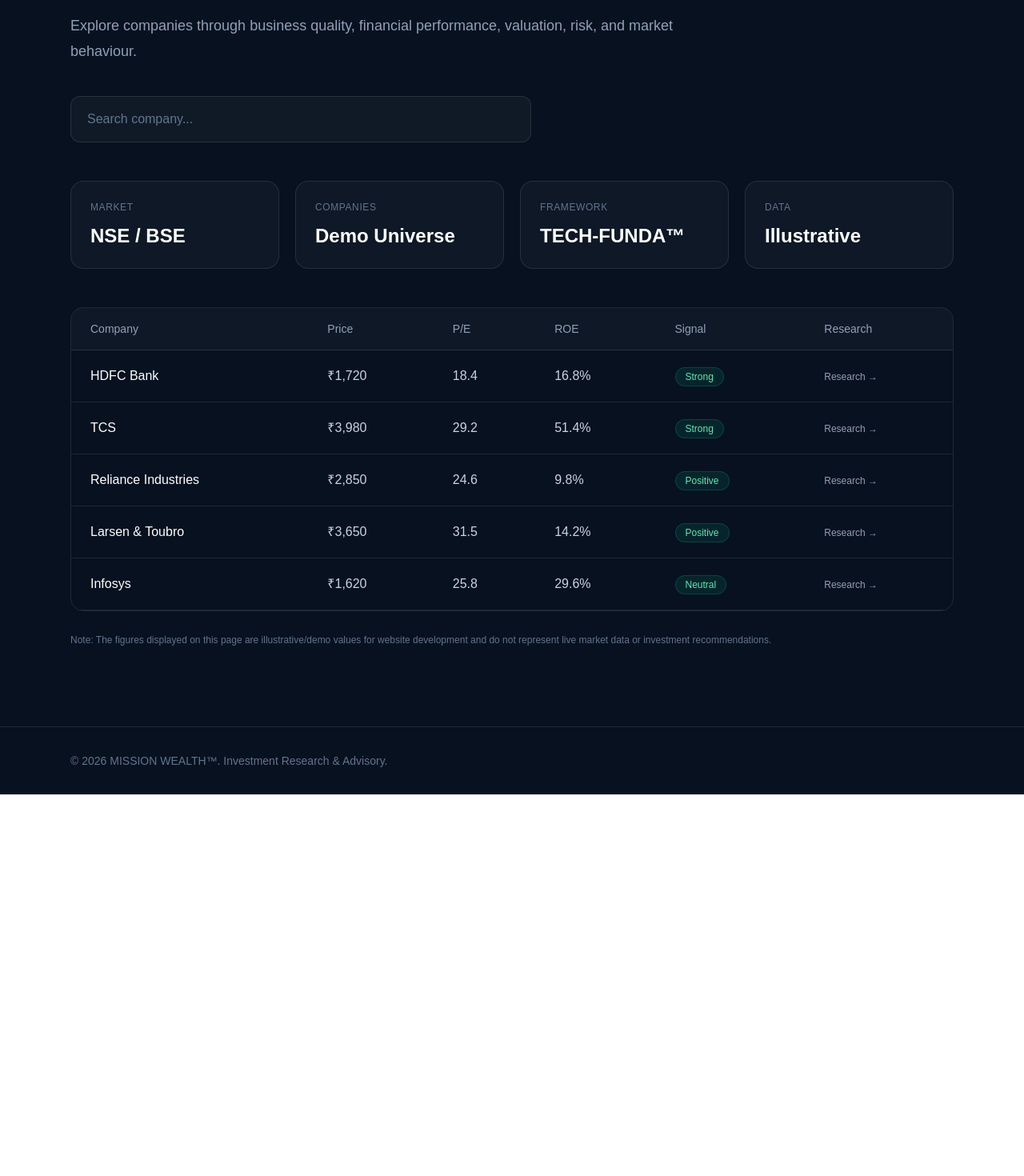
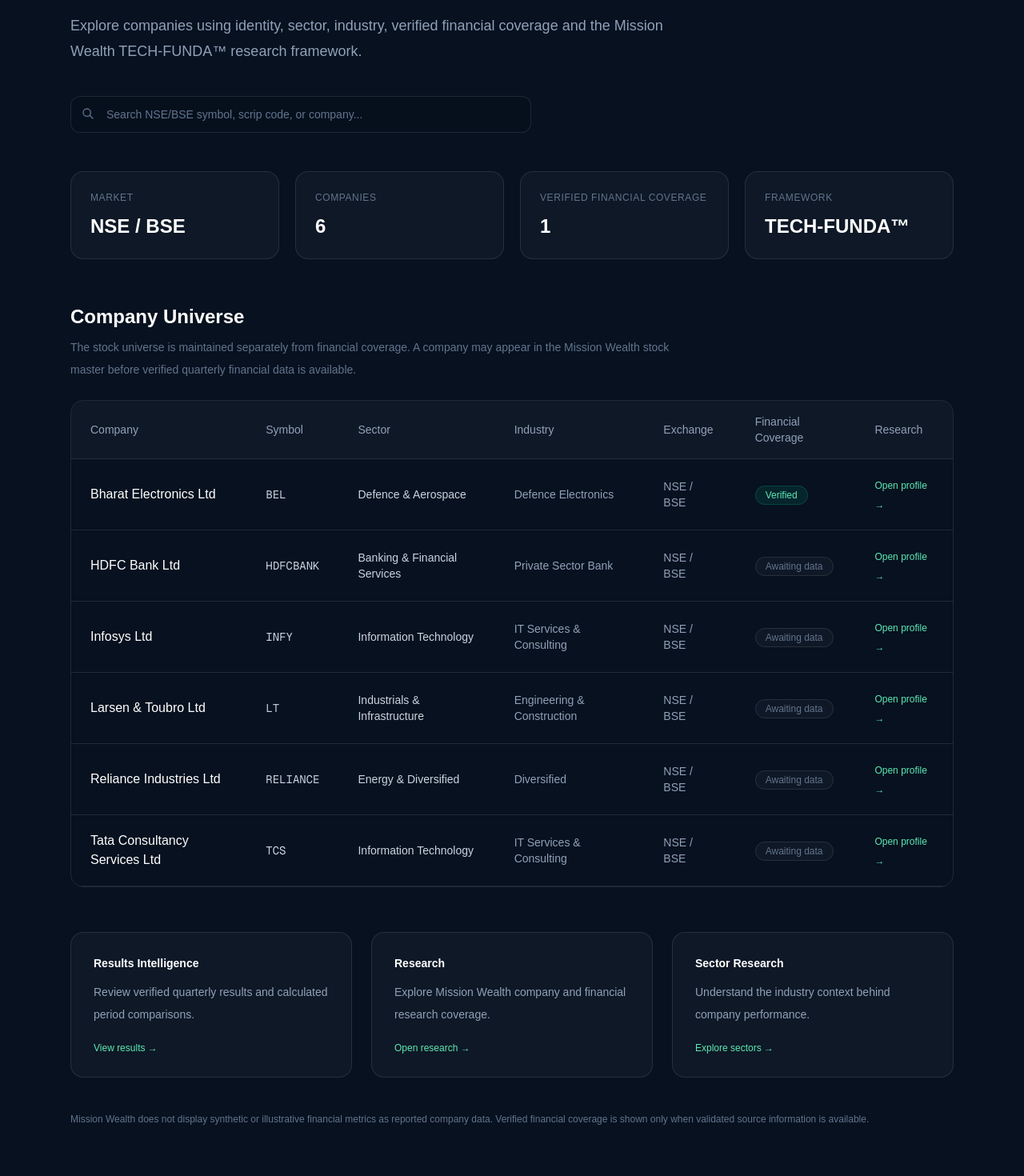
Before and after one commit to 9557690628m-design/mission-wealth, a Next.js app: page /stocks in a window 1280 px wide. Shown: the part 340-1810 px from the top of the page at 80% size. Before the commit the page ends 1333 px from the top, so only its background shows below. Built offline with nearby package versions, Linux system fonts and the light colour scheme.

Commit message:
Build scalable stock discovery page

```diff
--- a/src/app/stocks/page.tsx
+++ b/src/app/stocks/page.tsx
@@ -1,23 +1,23 @@
-"use client";
-
-import { useState } from "react";
 import Link from "next/link";
 import Navbar from "@/components/Navbar";
+import StockSearch from "@/components/StockSearch";
+import { getQuarterlyResultSymbols } from "@/lib/financials/results";
+import { STOCK_MASTER } from "@/lib/market/stocks";
 
 export default function StocksPage() {
-  const [stockSearch, setStockSearch] = useState("");
+  const verifiedSymbols = new Set(
+    getQuarterlyResultSymbols()
+  );
 
-  const stockData = [
-    ["HDFC Bank", "₹1,720", "18.4", "16.8%", "Strong", "hdfcbank"],
-    ["TCS", "₹3,980", "29.2", "51.4%", "Strong", "tcs"],
-    ["Reliance Industries", "₹2,850", "24.6", "9.8%", "Positive", "reliance"],
-    ["Larsen & Toubro", "₹3,650", "31.5", "14.2%", "Positive", "lt"],
-    ["Infosys", "₹1,620", "25.8", "29.6%", "Neutral", "infosys"],
-  ];
+  const stocks = [...STOCK_MASTER].sort(
+    (a, b) =>
+      a.name.localeCompare(b.name)
+  );
 
-  const filteredStocks = stockData.filter((stock) =>
-    stock[0].toLowerCase().includes(stockSearch.toLowerCase())
-  );
+  const verifiedCount =
+    stocks.filter((stock) =>
+      verifiedSymbols.has(stock.symbol)
+    ).length;
 
   return (
     <>
@@ -30,74 +30,112 @@ export default function StocksPage() {
           </div>
 
           <h1 className="max-w-4xl text-4xl font-semibold tracking-tight md:text-6xl">
-            Understand the businesses you own.
+            Understand the businesses
+            you follow.
           </h1>
 
           <p className="mt-6 max-w-3xl text-lg leading-8 text-slate-400">
-            Explore companies through business quality, financial performance,
-            valuation, risk, and market behaviour.
+            Explore companies using
+            identity, sector, industry,
+            verified financial coverage
+            and the Mission Wealth
+            TECH-FUNDA™ research
+            framework.
           </p>
 
           <div className="mt-10 max-w-xl">
-            <input
-              type="text"
-              placeholder="Search company..."
-              value={stockSearch}
-              onChange={(e) => setStockSearch(e.target.value)}
-              className="w-full rounded-xl border border-white/10 bg-white/[0.04] px-5 py-4 text-white outline-none placeholder:text-slate-500 focus:border-emerald-400/40"
-            />
+            <StockSearch />
           </div>
 
-          <div className="mt-12 grid gap-5 md:grid-cols-4">
+          <div className="mt-12 grid gap-5 sm:grid-cols-2 lg:grid-cols-4">
             <div className="rounded-2xl border border-white/10 bg-white/[0.03] p-6">
               <div className="text-xs uppercase tracking-wider text-slate-500">
                 Market
               </div>
-              <div className="mt-3 text-2xl font-semibold">NSE / BSE</div>
+
+              <div className="mt-3 text-2xl font-semibold">
+                NSE / BSE
+              </div>
             </div>
 
             <div className="rounded-2xl border border-white/10 bg-white/[0.03] p-6">
               <div className="text-xs uppercase tracking-wider text-slate-500">
                 Companies
               </div>
-              <div className="mt-3 text-2xl font-semibold">Demo Universe</div>
+
+              <div className="mt-3 text-2xl font-semibold">
+                {stocks.length}
+              </div>
+            </div>
+
+            <div className="rounded-2xl border border-white/10 bg-white/[0.03] p-6">
+              <div className="text-xs uppercase tracking-wider text-slate-500">
+                Verified Financial Coverage
+              </div>
+
+              <div className="mt-3 text-2xl font-semibold">
+                {verifiedCount}
+              </div>
             </div>
 
             <div className="rounded-2xl border border-white/10 bg-white/[0.03] p-6">
               <div className="text-xs uppercase tracking-wider text-slate-500">
                 Framework
               </div>
-              <div className="mt-3 text-2xl font-semibold">TECH-FUNDA™</div>
+
+              <div className="mt-3 text-2xl font-semibold">
+                TECH-FUNDA™
               </div>
-
-            <div className="rounded-2xl border border-white/10 bg-white/[0.03] p-6">
-              <div className="text-xs uppercase tracking-wider text-slate-500">
-                Data
-              </div>
-              <div className="mt-3 text-2xl font-semibold">Illustrative</div>
             </div>
           </div>
 
-          <div className="mt-12 overflow-hidden rounded-2xl border border-white/10">
+          <section className="mt-14">
+            <div className="mb-6">
+              <h2 className="text-2xl font-semibold">
+                Company Universe
+              </h2>
+
+              <p className="mt-2 max-w-3xl text-sm leading-7 text-slate-500">
+                The stock universe is
+                maintained separately
+                from financial coverage.
+                A company may appear in
+                the Mission Wealth stock
+                master before verified
+                quarterly financial data
+                is available.
+              </p>
+            </div>
+
+            <div className="overflow-hidden rounded-2xl border border-white/10">
               <div className="overflow-x-auto">
-              <table className="w-full min-w-[700px] text-left">
+                <table className="w-full min-w-[900px] text-left">
                   <thead className="border-b border-white/10 bg-white/[0.03]">
                     <tr>
                       <th className="px-6 py-4 text-sm font-medium text-slate-400">
                         Company
                       </th>
+
                       <th className="px-6 py-4 text-sm font-medium text-slate-400">
-                      Price
+                        Symbol
                       </th>
+
                       <th className="px-6 py-4 text-sm font-medium text-slate-400">
-                      P/E
+                        Sector
                       </th>
+
                       <th className="px-6 py-4 text-sm font-medium text-slate-400">
-                      ROE
+                        Industry
                       </th>
+
                       <th className="px-6 py-4 text-sm font-medium text-slate-400">
-                      Signal
+                        Exchange
                       </th>
+
+                      <th className="px-6 py-4 text-sm font-medium text-slate-400">
+                        Financial Coverage
+                      </th>
+
                       <th className="px-6 py-4 text-sm font-medium text-slate-400">
                         Research
                       </th>
@@ -105,36 +143,71 @@ export default function StocksPage() {
                   </thead>
 
                   <tbody>
-                  {filteredStocks.map((stock) => {
-                    const [company, price, pe, roe, signal, slug] = stock;
+                    {stocks.map((stock) => {
+                      const hasVerifiedFinancials =
+                        verifiedSymbols.has(
+                          stock.symbol
+                        );
+
+                      const exchange =
+                        stock.nseSymbol &&
+                        stock.bseCode
+                          ? "NSE / BSE"
+                          : stock.nseSymbol
+                            ? "NSE"
+                            : stock.bseCode
+                              ? "BSE"
+                              : "—";
 
                       return (
                         <tr
-                        key={company}
+                          key={stock.symbol}
                           className="border-b border-white/10 transition hover:bg-white/[0.05]"
                         >
-                        <td className="px-6 py-5 font-medium">{company}</td>
-
-                        <td className="px-6 py-5 text-slate-300">
-                          {price}
+                          <td className="px-6 py-5 font-medium">
+                            <Link
+                              href={`/stocks/${stock.slug}`}
+                              className="transition hover:text-emerald-300"
+                            >
+                              {stock.name}
+                            </Link>
                           </td>
 
-                        <td className="px-6 py-5 text-slate-300">{pe}</td>
+                          <td className="px-6 py-5 font-mono text-sm text-slate-300">
+                            {stock.symbol}
+                          </td>
 
-                        <td className="px-6 py-5 text-slate-300">{roe}</td>
+                          <td className="px-6 py-5 text-sm text-slate-300">
+                            {stock.sector}
+                          </td>
+
+                          <td className="px-6 py-5 text-sm text-slate-400">
+                            {stock.industry ??
+                              "—"}
+                          </td>
+
+                          <td className="px-6 py-5 text-sm text-slate-400">
+                            {exchange}
+                          </td>
 
                           <td className="px-6 py-5">
-                          <span className="rounded-full border border-emerald-400/20 bg-emerald-400/10 px-3 py-1 text-xs text-emerald-300">
-                            {signal}
+                            {hasVerifiedFinancials ? (
+                              <span className="rounded-full border border-emerald-400/20 bg-emerald-400/10 px-3 py-1 text-xs font-medium text-emerald-300">
+                                Verified
                               </span>
+                            ) : (
+                              <span className="rounded-full border border-white/10 bg-white/[0.03] px-3 py-1 text-xs text-slate-500">
+                                Awaiting data
+                              </span>
+                            )}
                           </td>
 
                           <td className="px-6 py-5">
                             <Link
-    href={`/stocks/${slug}`}
-    className="text-xs font-medium text-slate-400 transition hover:text-white"
+                              href={`/stocks/${stock.slug}`}
+                              className="text-xs font-medium text-emerald-300 transition hover:text-emerald-200"
                             >
-    Research →
+                              Open profile →
                             </Link>
                           </td>
                         </tr>
@@ -144,17 +217,85 @@ export default function StocksPage() {
                 </table>
               </div>
             </div>
+          </section>
 
-          <p className="mt-6 text-xs leading-6 text-slate-500">
-            Note: The figures displayed on this page are illustrative/demo
-            values for website development and do not represent live market
-            data or investment recommendations.
+          <section className="mt-14 grid gap-6 md:grid-cols-3">
+            <Link
+              href="/results"
+              className="rounded-2xl border border-white/10 bg-white/[0.03] p-7 transition hover:border-emerald-400/30 hover:bg-white/[0.05]"
+            >
+              <div className="text-sm font-semibold text-white">
+                Results Intelligence
+              </div>
+
+              <p className="mt-3 text-sm leading-7 text-slate-400">
+                Review verified
+                quarterly results and
+                calculated period
+                comparisons.
+              </p>
+
+              <div className="mt-5 text-xs font-medium text-emerald-300">
+                View results →
+              </div>
+            </Link>
+
+            <Link
+              href="/research"
+              className="rounded-2xl border border-white/10 bg-white/[0.03] p-7 transition hover:border-emerald-400/30 hover:bg-white/[0.05]"
+            >
+              <div className="text-sm font-semibold text-white">
+                Research
+              </div>
+
+              <p className="mt-3 text-sm leading-7 text-slate-400">
+                Explore Mission Wealth
+                company and financial
+                research coverage.
+              </p>
+
+              <div className="mt-5 text-xs font-medium text-emerald-300">
+                Open research →
+              </div>
+            </Link>
+
+            <Link
+              href="/sectors"
+              className="rounded-2xl border border-white/10 bg-white/[0.03] p-7 transition hover:border-emerald-400/30 hover:bg-white/[0.05]"
+            >
+              <div className="text-sm font-semibold text-white">
+                Sector Research
+              </div>
+
+              <p className="mt-3 text-sm leading-7 text-slate-400">
+                Understand the industry
+                context behind company
+                performance.
+              </p>
+
+              <div className="mt-5 text-xs font-medium text-emerald-300">
+                Explore sectors →
+              </div>
+            </Link>
+          </section>
+
+          <p className="mt-10 text-xs leading-6 text-slate-500">
+            Mission Wealth does not
+            display synthetic or
+            illustrative financial
+            metrics as reported company
+            data. Verified financial
+            coverage is shown only when
+            validated source information
+            is available.
           </p>
         </section>
 
         <footer className="border-t border-white/10">
           <div className="mx-auto max-w-6xl px-6 py-8 text-sm text-slate-500">
-            © 2026 MISSION WEALTH™. Investment Research & Advisory.
+            © 2026 MISSION WEALTH™.
+            Investment Research &
+            Advisory.
           </div>
         </footer>
       </main>
```
Lines whose indentation alone changed are shown as unchanged.
